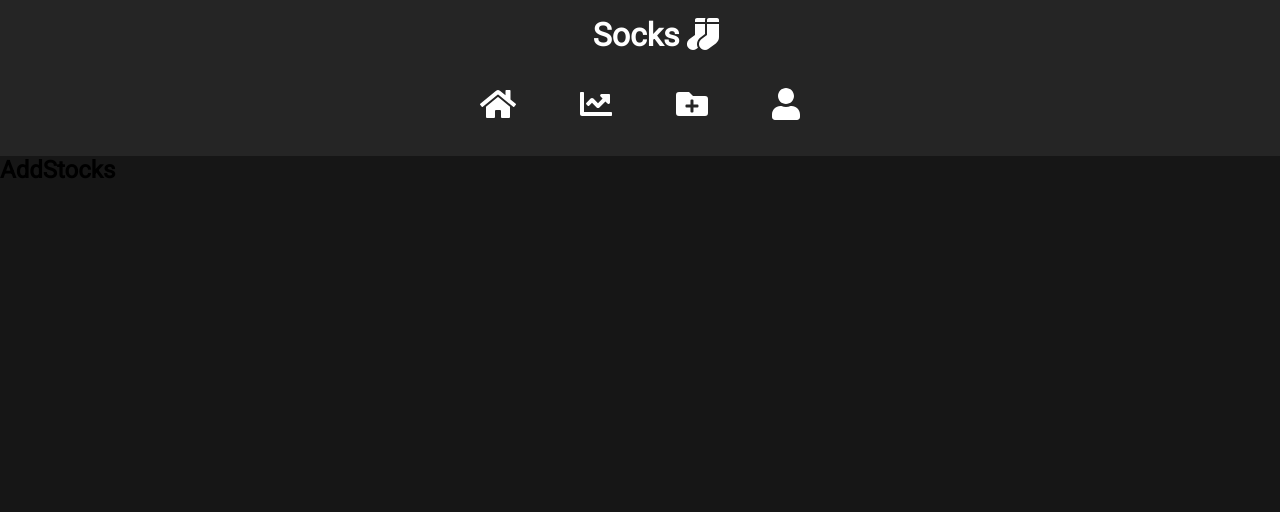
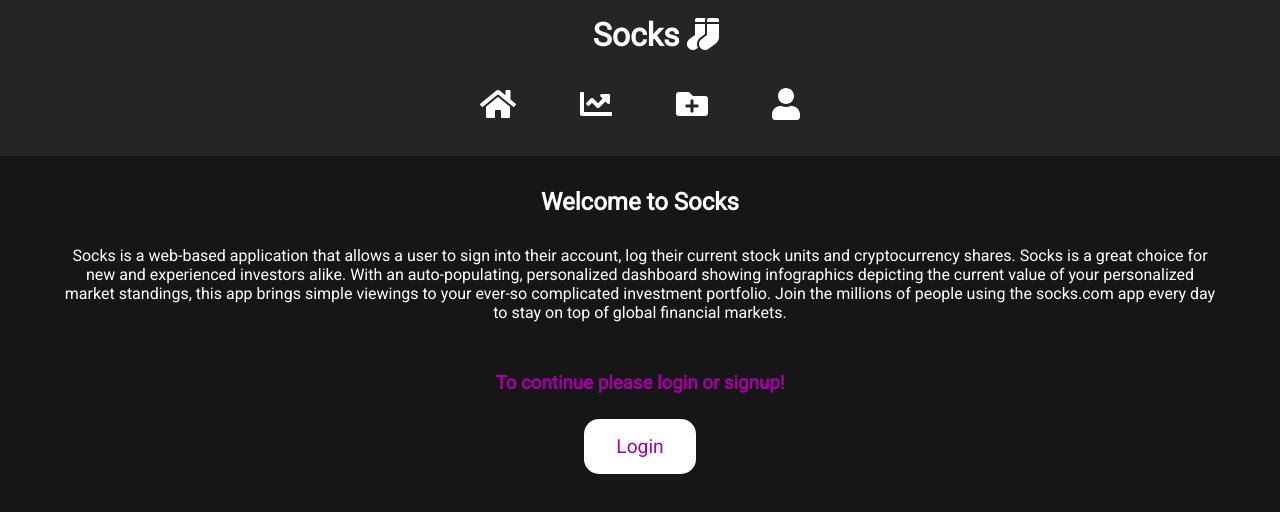
Before and after one commit to ashley-ag/Socks, a React (Create React App) app in the folder client/: page /addstocks in a window 1280 px wide. Shown: the top 512 px of the page. Built offline with nearby package versions, Linux system fonts and the light colour scheme; no server answers.

Commit message:
Created LoginRequest page and styled. Add temporary route to App.js for Login Request page

```diff
--- a/client/src/App.js
+++ b/client/src/App.js
@@ -10,6 +10,7 @@ import { Switch, Route } from "react-router-dom";
 import fire from "./firebase";
 import Login from "./components/Login";
 import Hero from "./components/Hero";
+import LoginRequest from "./components/LoginRequest";
 
 function App() {
   const [user, setUser] = useState("");
@@ -97,7 +98,7 @@ function App() {
           <Markets />
         </Route>
         <Route path="/addstocks">
-          <AddStocks />
+          <LoginRequest />
         </Route>
         <Route path="/login">
           {user ? (
@@ -120,6 +121,7 @@ function App() {
         <Route path="/:id">
           <StockDetail />
         </Route>
+
       </Switch>
     </div>
   );
--- /dev/null
+++ b/client/src/components/LoginRequest.js
@@ -0,0 +1,63 @@
+import React from 'react';
+import styled from 'styled-components';
+
+
+
+const LoginRequest = () => {
+    return (
+        <div>
+
+            <div>
+                <Styledh2>Welcome to Socks</Styledh2>
+                <StyledP>Socks is a web-based application that allows a user to sign into their account, log their current stock units and cryptocurrency shares. Socks is a great choice for new and experienced investors alike. With an auto-populating, personalized dashboard showing infographics depicting the current value of your personalized market standings, this app brings simple viewings to your ever-so complicated investment portfolio. Join the millions of people using the socks.com app every day to stay on top of global financial markets.</StyledP>
+
+                <Styledh3>To continue please login or signup!
+<br></br>
+                    <button id={"button1"}>Login</button>
+
+                </Styledh3>
+            </div>
+
+        </div>
+    )
+}
+
+const Styledh2 = styled.h2`
+text-align:center;
+margin-top:32px;
+color:white;
+margin-bottom:30px;
+
+`;
+const StyledP = styled.p`
+text-align:center;
+color:white;
+margin-right:60px;
+margin-left:60px;
+
+`;
+
+const Styledh3 = styled.h3`
+text-align: center;
+margin-top:50px;
+color:#A300A3;
+#button1{
+margin-top:25px;
+color:#A300A3;
+background:white;
+transition: all ease 0.5s;
+padding: 1rem 2rem;
+cursor:pointer;
+border-radius:15px;
+border:none;
+font-family: 'Roboto', sans-serif;
+font-size:1.2rem;
+&:hover{
+    color:white;
+    background:purple;
+}
+}
+`;
+
+
+export default LoginRequest;
```
Also changed, not shown: client/src/pages/Login.js (+4 -4 lines).
